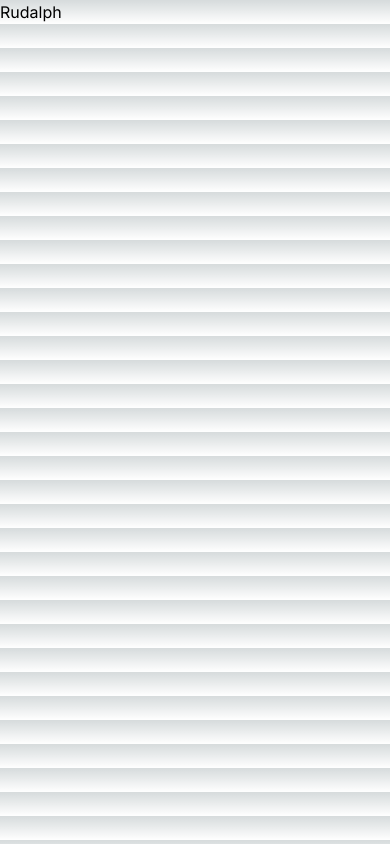
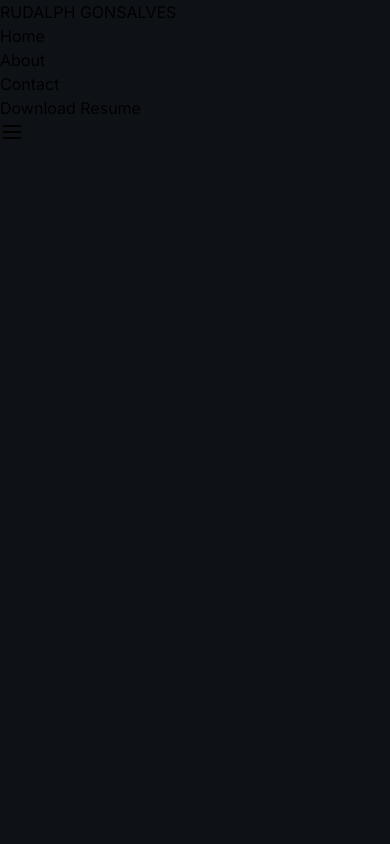
Before and after one commit to Rudalph/Rudalph07, a Next.js app: page / in a window 390 px wide. Built offline with nearby package versions, Linux system fonts and the light colour scheme.

Commit message:
Navbar added

```diff
--- /dev/null
+++ b/Components/Navbar.jsx
@@ -0,0 +1,110 @@
+'use client'
+
+import React from 'react'
+import { Menu, X } from 'lucide-react'
+
+const menuItems = [
+  {
+    name: 'Home',
+    href: '#',
+  },
+  {
+    name: 'About',
+    href: '#',
+  },
+  {
+    name: 'Contact',
+    href: '#',
+  },
+]
+
+export default function Navbar() {
+  const [isMenuOpen, setIsMenuOpen] = React.useState(false)
+
+  const toggleMenu = () => {
+    setIsMenuOpen(!isMenuOpen)
+  }
+
+  return (
+    <div className="relative w-full p-5">
+      <div className="mx-auto flex items-center justify-between px-4 py-2 sm:px-6 lg:px-8">
+        <div className="inline-flex items-center space-x-2">
+          <span className="font-bold text-white lg:text-2xl">RUDALPH GONSALVES</span>
+        </div>
+        <div className="hidden lg:block">
+          <ul className="inline-flex space-x-8">
+            {menuItems.map((item) => (
+              <li key={item.name}>
+                <a
+                  href={item.href}
+                  className="text-sm font-semibold text-[#A8B3CF]"
+                >
+                  {item.name}
+                </a>
+              </li>
+            ))}
+          </ul>
+        </div>
+        <div className="hidden lg:block">
+        <a href="/resume.pdf" download="My_Resume.pdf">
+          <button
+            type="button"
+            className="rounded-md bg-white px-3 py-2 text-sm font-semibold text-black shadow-sm"
+          >
+            Download Resume
+          </button>
+          </a>
+        </div>
+        <div className="lg:hidden">
+          <Menu onClick={toggleMenu} className="h-6 w-6 cursor-pointer" />
+        </div>
+        {isMenuOpen && (
+          <div className="absolute inset-x-0 top-0 z-50 origin-top-right transform p-2 transition lg:hidden">
+            <div className="divide-y-2 divide-gray-50 rounded-lg bg-white shadow-lg ring-1 ring-black ring-opacity-5">
+              <div className="px-5 pb-6 pt-5">
+                <div className="flex items-center justify-between">
+                  <div className="inline-flex items-center space-x-2">
+                    <span className="font-bold">RUDALPH GONSALVES</span>
+                  </div>
+                  <div className="-mr-2">
+                    <button
+                      type="button"
+                      onClick={toggleMenu}
+                      className="inline-flex items-center justify-center rounded-md p-2 text-gray-400 hover:bg-gray-100 hover:text-gray-500 focus-visible:outline focus-visible:outline-2 focus-visible:outline-offset-2 focus-visible:outline-black"
+                    >
+                      <span className="sr-only">Close menu</span>
+                      <X className="h-6 w-6" aria-hidden="true" />
+                    </button>
+                  </div>
+                </div>
+                <div className="mt-6">
+                  <nav className="grid gap-y-4">
+                    {menuItems.map((item) => (
+                      <a
+                        key={item.name}
+                        href={item.href}
+                        className="-m-3 flex items-center rounded-md p-3 text-sm font-semibold hover:bg-gray-50"
+                      >
+                        <span className="ml-3 text-base font-medium text-gray-900">
+                          {item.name}
+                        </span>
+                      </a>
+                    ))}
+                  </nav>
+                </div>
+                <a href="/resume.pdf" download="My_Resume.pdf">
+                <button
+                  type="button"
+                  className="mt-4 w-full rounded-md bg-black px-3 py-2 text-sm font-semibold text-white shadow-sm hover:bg-black/80 focus-visible:outline focus-visible:outline-2 focus-visible:outline-offset-2 focus-visible:outline-black"
+                >
+                  Download Resume
+                </button>
+                </a>
+              </div>
+            </div>
+          </div>
+        )}
+      </div>
+    </div>
+  )
+}
--- a/app/globals.css
+++ b/app/globals.css
@@ -17,13 +17,7 @@
 }
 
 body {
-  color: rgb(var(--foreground-rgb));
-  background: linear-gradient(
-      to bottom,
-      transparent,
-      rgb(var(--background-end-rgb))
-    )
-    rgb(var(--background-start-rgb));
+  background-color: #0E1217;
 }
 
 @layer utilities {
--- a/app/page.js
+++ b/app/page.js
@@ -1,7 +1,9 @@
-import Image from "next/image";
+import Navbar from "@/Components/Navbar";
 
 export default function Home() {
   return (
-    <>Rudalph</>
+    <div>
+      <Navbar />
+    </div>
   );
 }
```
Also changed, not shown: package.json (+6 -5 lines), 2 other files (tests, documents, lock files or other folders).
